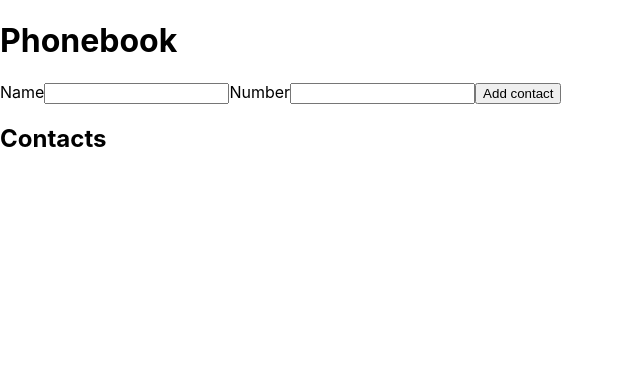
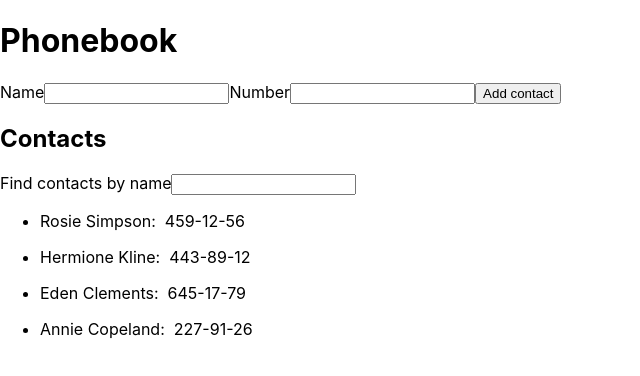
Before and after one commit to Wed88/goit-react-woolf-hw-02-phonebook, a React (Create React App) app: page / in a window 1280 px wide. Shown: the top 376 px of the page, without its empty margins (0-640 px from the left). Built offline with nearby package versions, Linux system fonts and the light colour scheme.

Commit message:
add 3 step

```diff
--- a/src/components/App.jsx
+++ b/src/components/App.jsx
@@ -3,13 +3,20 @@ import shortid from 'shortid';
 
 export default class App extends Component {
   state = {
-    contacts: [],
+    contacts: [
+      { id: 'id-1', name: 'Rosie Simpson', number: '459-12-56' },
+      { id: 'id-2', name: 'Hermione Kline', number: '443-89-12' },
+      { id: 'id-3', name: 'Eden Clements', number: '645-17-79' },
+      { id: 'id-4', name: 'Annie Copeland', number: '227-91-26' },
+    ],
+    filter: '',
     name: '',
     number: '',
   };
 
   nameImputId = shortid.generate();
   numberImputId = shortid.generate();
+  filterImputId = shortid.generate();
 
   hendleImputChange = event => {
     const { name, value } = event.currentTarget;
@@ -44,14 +51,29 @@ export default class App extends Component {
         }));
   };
 
+  changeFilter = event => {
+    this.setState({ filter: event.currentTarget.value });
+  };
+
   reset = () => {
     this.setState({ name: '' });
     this.setState({ number: '' });
   };
 
   render() {
-    const { hendleSubmit, hendleImputChange, nameImputId } = this;
-    const { contacts, name, number } = this.state;
+    const {
+      hendleSubmit,
+      hendleImputChange,
+      changeFilter,
+      nameImputId,
+      numberImputId,
+      filterImputId,
+    } = this;
+    const { contacts, name, number, filter } = this.state;
+    const normalizedFilter = this.state.filter.toLowerCase();
+    const visibledContacts = contacts.filter(contact =>
+      contact.name.toLowerCase().includes(normalizedFilter)
+    );
 
     return (
       <div>
@@ -67,21 +89,28 @@ export default class App extends Component {
             title="Name may contain only letters, apostrophe, dash and spaces. For example Adrian, Jacob Mercer, Charles de Batz de Castelmore d'Artagnan"
             required
           />
-          <label htmlFor={this.numberImputId}>Number</label>
+          <label htmlFor={numberImputId}>Number</label>
           <input
             type="tel"
             name="number"
             value={number}
             onChange={hendleImputChange}
-            pattern="\+?\d{1,4}?[-.\s]?\(?\d{1,3}?\)?[-.\s]?\d{1,4}[-.\s]?\d{1,4}[-.\s]?\d{1,9}"
+            pattern="\+?\d{1,4}?[ .\-\s]?\(?\d{1,3}?\)?[ .\-\s]?\d{1,4}[ .\-\s]?\d{1,4}[ .\-\s]?\d{1,9}"
             title="Phone number must be digits and can contain spaces, dashes, parentheses and can start with +"
             required
           />
           <button type="submit">Add contact</button>
         </form>
         <h2>Contacts</h2>
+        <label htmlFor="">Find contacts by name</label>
+        <input
+          type="text"
+          value={filter}
+          id={filterImputId}
+          onChange={changeFilter}
+        />
         <ul>
-          {contacts.map(({ name, id, number }) => (
+          {visibledContacts.map(({ name, id, number }) => (
             <li key={id}>
               <p>
                 {name}:&nbsp; {number}
```
